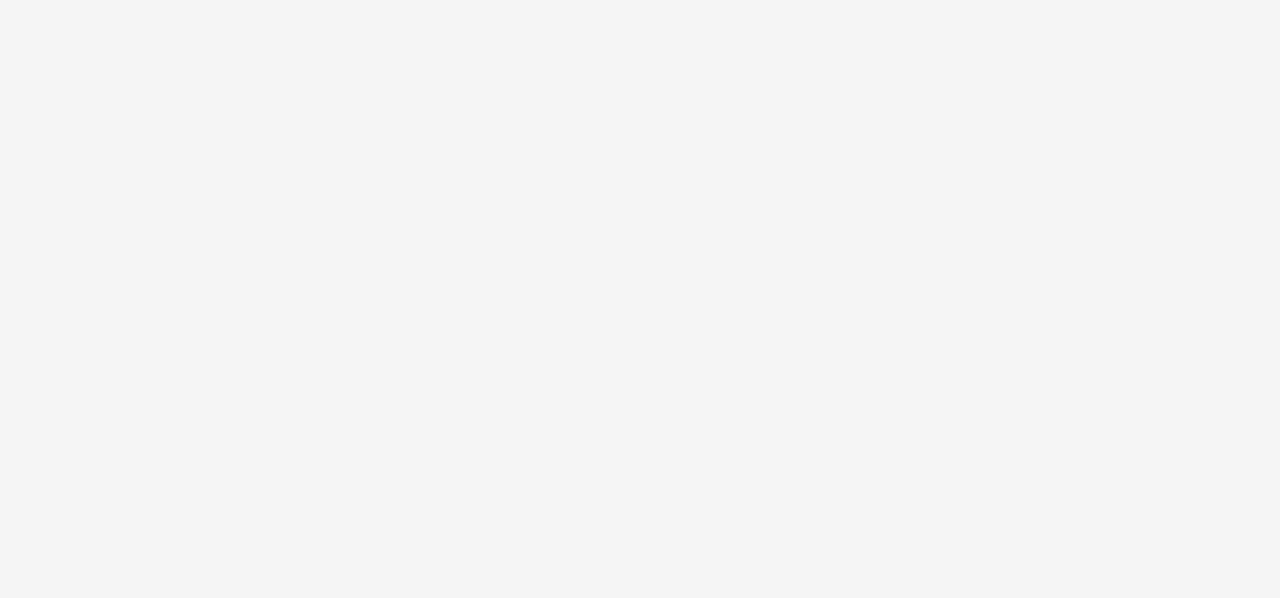
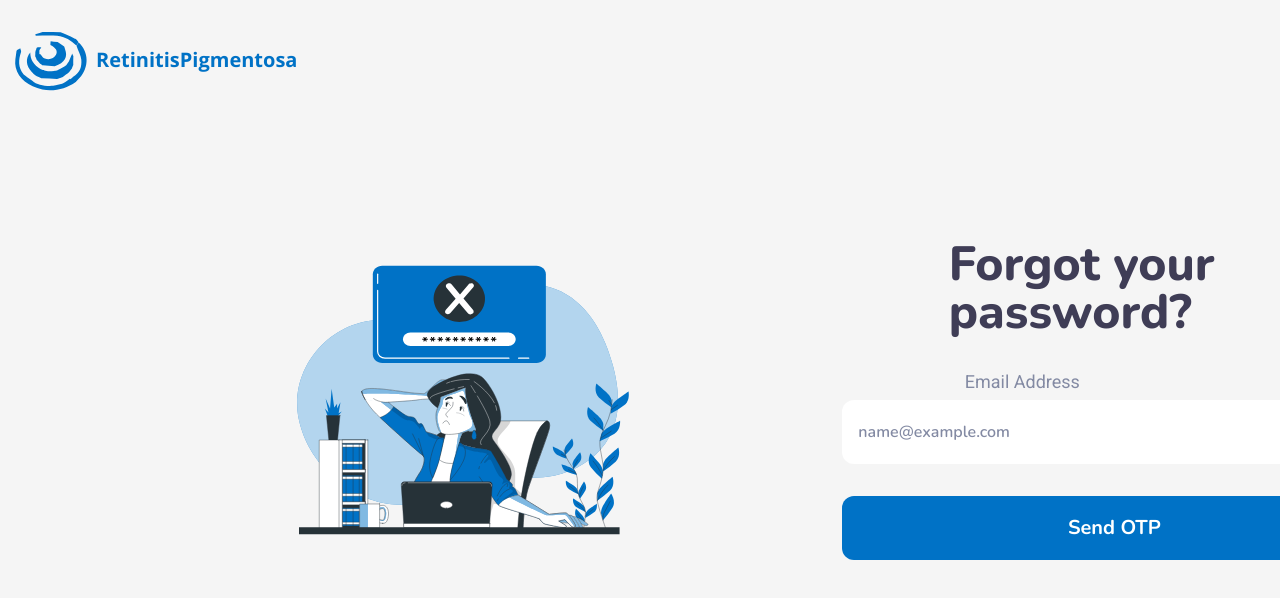
Before and after one commit to EL-Gazoly/RentinitisPigmentosa, a React (Create React App) app in the folder frontend/: page /forgot-password in a window 1280 px wide. Before the commit this address had no page. Shown: the top 598 px of the page. Built offline with nearby package versions, Linux system fonts and the light colour scheme.

Commit message:
added forget password

```diff
--- a/frontend/public/index.html
+++ b/frontend/public/index.html
@@ -30,9 +30,9 @@
     <noscript>You need to enable JavaScript to run this app.</noscript>
     <div id="root"></div>
     <script
-  src="https://cdn.jsdelivr.net/gh/yasserelsaid/chatbot@latest/index.min.js"
-  id="sensors-20-03454-merged-pdf-8a4wxm2or"
-></script>
+      src="https://cdn.jsdelivr.net/gh/yasserelsaid/chatbot@latest/index.min.js"
+      id="sensors-20-03454-merged-pdf-8a4wxm2or"
+    ></script>
     <!--
       This HTML file is a template.
       If you open it directly in the browser, you will see an empty page.
--- a/frontend/src/App.js
+++ b/frontend/src/App.js
@@ -5,6 +5,7 @@ import SignUp from './pages/SignUp';
 import Login from './pages/Login';
 import About from './pages/About';
 import Contact from './pages/Contact';
+import ForgotPassword from './pages/ForgotPassword';
 import { BrowserRouter as Router, Routes, Route } from 'react-router-dom';
 
 function App() {
@@ -18,6 +19,7 @@ function App() {
           <Route path="/login" element={<Login />} />
           <Route path="/about" element={<About />} />
           <Route path="/contact" element={<Contact />} />
+          <Route path="/forgot-password" element={<ForgotPassword />} />
         </Routes>
       </Router>
 
--- /dev/null
+++ b/frontend/src/pages/ForgotPassword.jsx
@@ -0,0 +1,42 @@
+import React from 'react'
+import PageLogo from '../components/PageLogo'
+import ForgetIcon from '../assets/ForgetIcon.svg'
+
+const ForgotPassword = () => {
+  return (
+    <div>
+        <div className='grid grid-cols-1 h-screen  md:flex md:flex-row  md:gap-y-40'>
+            <PageLogo className=" self-start justify-self-start"/>
+            <div className='flex gap-80 '>
+                <div className="right justify-self-center md:col-span-2  md:justify-self-start md:flex md:self-center   ">
+                    <img src={ForgetIcon} alt="forget icon" className=' w-60  h-48 md:w-130 md:h-98' />
+                </div>
+
+                <div className="left justify-self-center md:col-span-2 md:row-span-1 md:justify-self-end md:self-center " >
+                    <div className="form grid grid-cols-1 gap-y-8">
+                    <h3 className=' text-2xl  font-nunito font-extrabold text-lightblack justify-self-center md:text-5xl'> Forgot your password?</h3>
+
+                    <div className=' grid grid-cols-1 justify-self-center gap-y-1'>
+                            <label className=' font-roboto  text-sm text-secondary pl-4 md:text-lg'>Email Address</label>
+                            <input type="email"
+                            className=' w-72  h-12 p-4  rounded-xl placeholder:text-secondary bg-white justify-self-center md:w-130 md:h-16
+                            focus:outline-none focus:ring-2 focus:ring-primary focus:border-transparent
+                            '
+                            placeholder='name@example.com'
+                            />
+
+                    </div>
+
+                        <div className="form-button justify-self-center">
+                            <button className=' w-72 h-12 bg-primary text-white font-nunito font-bold text-xl rounded-xl just md:w-130 md:h-16'>Send OTP</button>
+                        </div>
+                    </div>
+                </div>
+            </div>
+
+        </div>
+    </div>
+  )
+}
+
+export default ForgotPassword
--- a/frontend/src/pages/Login.jsx
+++ b/frontend/src/pages/Login.jsx
@@ -21,7 +21,11 @@ const Login = () => {
                     </div>
             </div>
                 <div className=" caret-transparent form-button self-end flex flex-col gap-y-5 text-center w-11/12  ml-4 xl:ml-0 xl:w-4/5 ">
+                    <div className=' grid grid-cols-1 gap-y-1'>
+                        <Link to="/forgot-password" className=' font-roboto text-sm text-forget justify-self-end font-medium'>Forgot password?</Link>
                     <Link to="/upload" className='  h-11 bg-primary flex justify-center items-center text-white font-nunito text-xl  rounded-thiry xl:ml-16 2xl:ml-6' >Log in</Link>
+                    </div>
+
                     <Link to='/signup' className=' w-36 h-11 flex justify-center items-center text-primary font-roboto font-semibold text-sm bg-white border-4 border-primary rounded-full p-6 self-center xl:ml-12 2xl:ml-10'> Sign up now </Link>
                 </div>
             </div>
--- a/frontend/tailwind.config.js
+++ b/frontend/tailwind.config.js
@@ -29,10 +29,13 @@ module.exports = {
       },
       height:{
         '100' : '30rem',
+        '98' : '26rem',
       },
       width:{
         '120' : '31.75rem',
-        '150' : '39.75rem'
+        '130' : '34rem',
+        '150' : '39.75rem',
+        '200': '52rem',
       },
       lineHeight:{
         '66': '66px'
```
Also changed, not shown: frontend/src/assets/ForgetIcon.svg (added).
